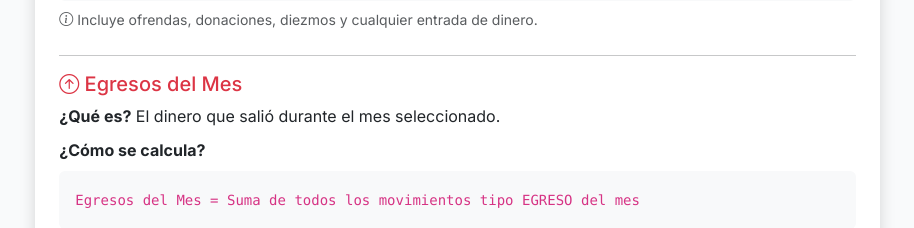
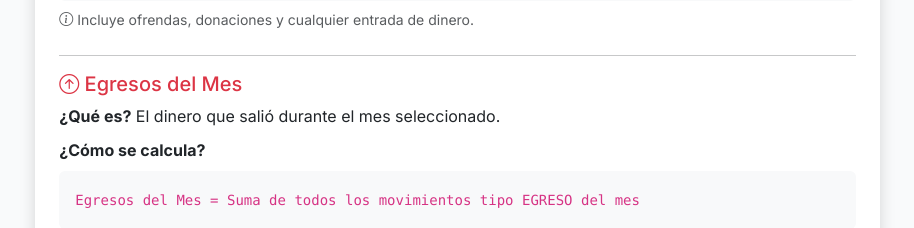
Before and after one commit to hernandezbg/oikos, a Django app: page /ayuda/ in a window 1280 px wide. Shown: the part 838-1066 px from the top of the page, without its empty margins (289-1203 px from the left). Run offline with Django 5.2, Linux system fonts and the light colour scheme; the visitor is signed in with stand-in values (Sample User, id 1).

Commit message:
Quitar referencias a Diezmos de la documentación de ayuda
- Mantener solo Ofrendas y Donaciones como ejemplos de ingresos
- Actualizar descripción de ingresos del mes
- Actualizar lista de ejemplos en sección de Tipos y Categorías

🤖 Generated with [Claude Code](https://claude.com/claude-code)

Co-Authored-By: Claude <noreply@anthropic.com>

```diff
--- a/core/templates/core/ayuda.html
+++ b/core/templates/core/ayuda.html
@@ -101,7 +101,7 @@
                         <code>Ingresos del Mes = Suma de todos los movimientos tipo INGRESO del mes</code>
                     </div>
                     <p class="mt-2 text-muted small">
-                        <i class="bi bi-info-circle"></i> Incluye ofrendas, donaciones, diezmos y cualquier entrada de dinero.
+                        <i class="bi bi-info-circle"></i> Incluye ofrendas, donaciones y cualquier entrada de dinero.
                     </p>
                 </div>
 
@@ -363,7 +363,6 @@
                                         <h6 class="text-success"><i class="bi bi-arrow-down-circle"></i> INGRESO</h6>
                                         <p class="mb-2 small">Dinero que entra a la iglesia:</p>
                                         <ul class="small mb-0">
-                                            <li>Diezmos</li>
                                             <li>Ofrendas</li>
                                             <li>Donaciones</li>
                                             <li>Eventos especiales</li>
```
